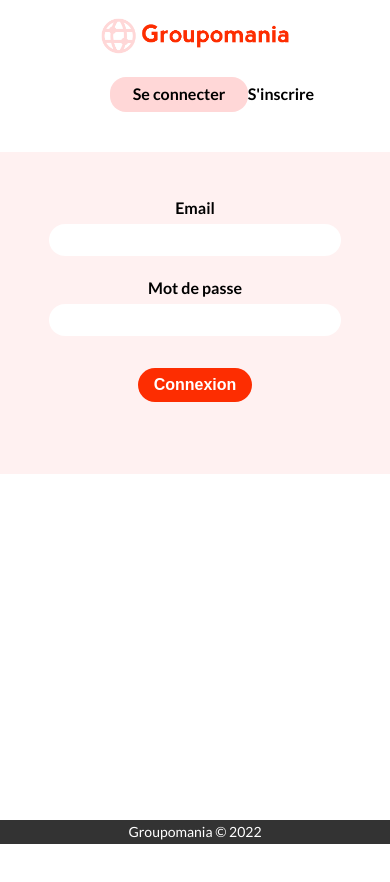
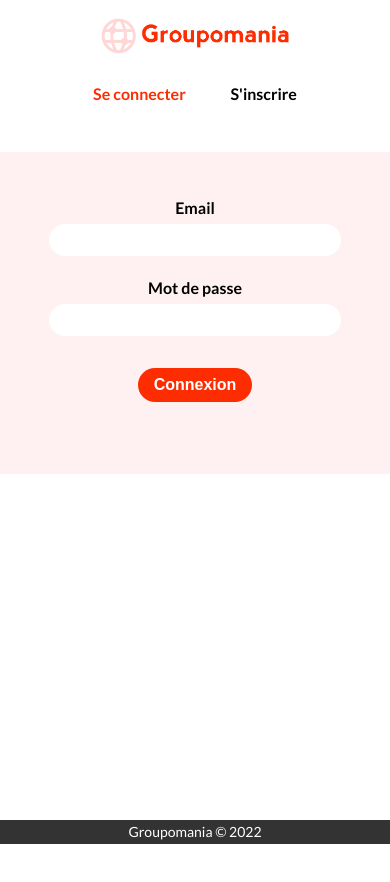
Before and after one commit to mlaversin/OC_7_Groupomania, a React (Create React App) app in the folder frontend/: page /auth in a window 390 px wide. Shown: the top 882 px of the page. Built offline with nearby package versions, Linux system fonts and the light colour scheme.

Commit message:
improves header and profile page layout - mobile version

```diff
--- a/frontend/src/pages/Auth.js
+++ b/frontend/src/pages/Auth.js
@@ -36,7 +36,7 @@
                 />
               </a>
             </div>
-            <div className='header-nav'>
+            <div className='auth-header-nav'>
               <ul>
                 <li
                   id='login'
--- a/frontend/src/styles/index.scss
+++ b/frontend/src/styles/index.scss
@@ -16,4 +16,4 @@
 
 @import './pages/auth';
 @import './pages/home';
-@import './pages/profil';
+@import './pages/profile';
--- a/frontend/src/styles/layout/_header.scss
+++ b/frontend/src/styles/layout/_header.scss
@@ -43,6 +43,20 @@
   display: flex;
 }
 
+.header-nav li {
+  padding: 0.6rem 1.4rem;
+  border-radius: 1rem;
+  font-weight: $fw-bold;
+  cursor: pointer;
+}
+.header-nav li.active {
+  background-color: $clr-secondary;
+  @include mq(mobilelg) {
+    background-color: #fff;
+    color: $clr-primary;
+  }
+}
+
 .header-nav ul li:last-child {
   @include mq(mobilelg) {
     width: 2rem;
--- a/frontend/src/styles/pages/_auth.scss
+++ b/frontend/src/styles/pages/_auth.scss
@@ -50,14 +50,25 @@
   }
 }
 
-.header-nav li {
+.auth-header-nav ul {
+  @include flex-row;
+  @include mq(mobilelg) {
+    width: 100%;
+  }
+}
+
+.auth-header-nav li {
   padding: 0.6rem 1.4rem;
   border-radius: 1rem;
   font-weight: $fw-bold;
   cursor: pointer;
 }
-.header-nav li.active {
+.auth-header-nav li.active {
   background-color: $clr-secondary;
+  @include mq(mobilelg) {
+    background-color: #fff;
+    color: $clr-primary;
+  }
 }
 
 /*******************************
@@ -107,4 +118,8 @@
   padding-top: 0.4rem;
   font-size: $fs-200;
   font-style: italic;
+
+  @include mq(mobile) {
+    text-align: center;
+  }
 }
--- a/frontend/src/styles/pages/_profil.scss
+++ b/frontend/src/styles/pages/_profile.scss
@@ -58,7 +58,7 @@
 }
 
 .field-container {
-  margin: 1rem 0;
+  margin: 1rem 0 0 0;
   width: 100%;
   @include flex-col;
 }
@@ -104,4 +104,7 @@
 .edit-infos-form input {
   background-color: #eee;
   width: 60%;
+  @include mq(mobile) {
+    width: 80%;
+  }
 }
```
